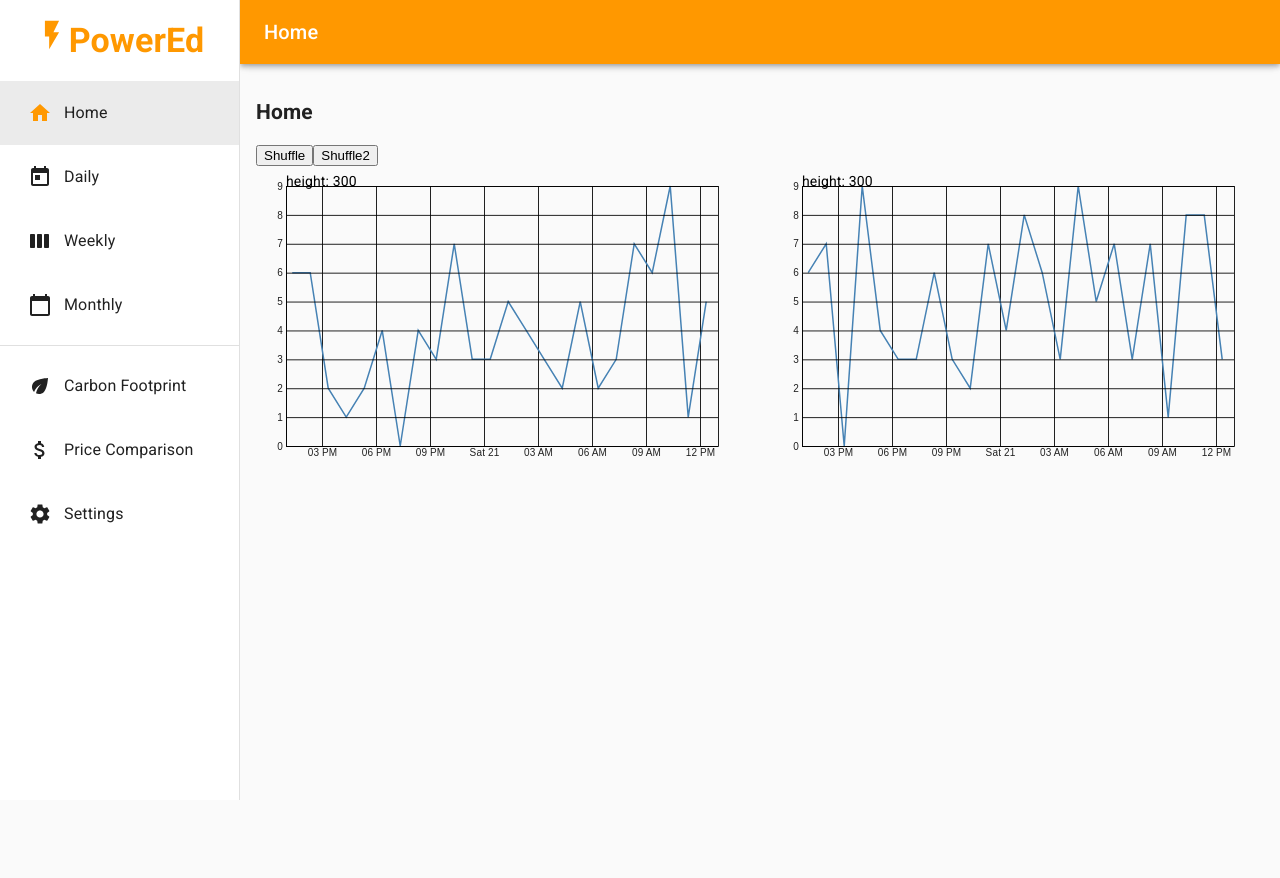
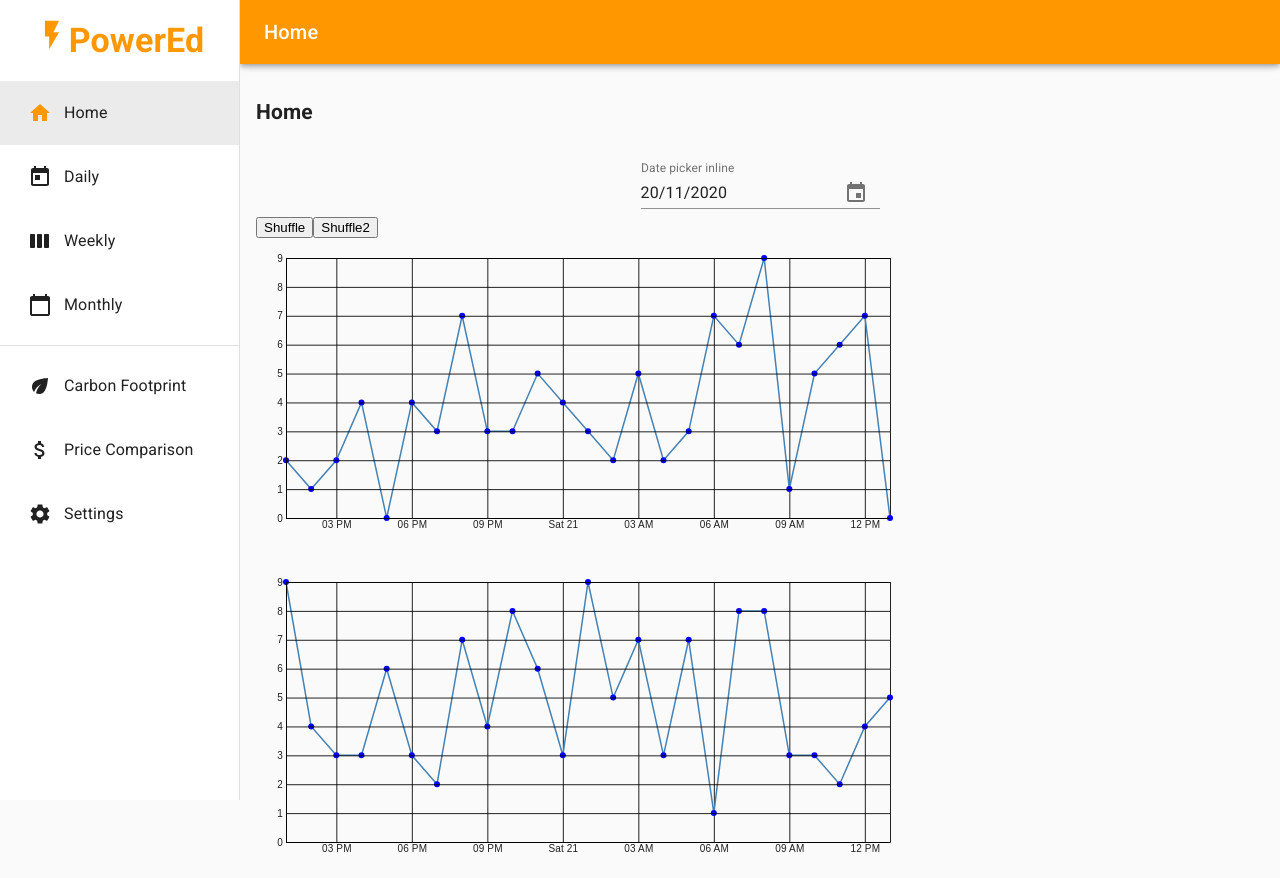
Before and after one commit to zozolina123/powered, a React (Create React App) app: page / in a window 1280 px wide. Before the commit the page ends 800 px from the top, so only its background shows below. Built offline with nearby package versions, Linux system fonts and the light colour scheme.

Commit message:
improve charts

```diff
--- a/package.json
+++ b/package.json
@@ -3,8 +3,10 @@
     "version": "0.1.0",
     "private": true,
     "dependencies": {
+        "@date-io/date-fns": "^1.3.13",
         "@material-ui/core": "^4.11.0",
         "@material-ui/icons": "^4.9.1",
+        "@material-ui/pickers": "^3.2.10",
         "@testing-library/jest-dom": "^4.2.4",
         "@testing-library/react": "^9.3.2",
         "@testing-library/user-event": "^7.1.2",
@@ -24,6 +26,7 @@
         "d3-selection": "^2.0.0",
         "d3-shape": "^2.0.0",
         "d3-transition": "^2.0.0",
+        "date-fns": "^2.16.1",
         "node-sass": "^4.14.1",
         "react": "^16.13.1",
         "react-d3-library": "^1.1.8",
--- a/src/App.tsx
+++ b/src/App.tsx
@@ -1,6 +1,8 @@
 import './App.scss';
 
+import DateFnsUtils from '@date-io/date-fns';
 import { createStyles, makeStyles, Theme } from '@material-ui/core/styles';
+import { MuiPickersUtilsProvider } from '@material-ui/pickers';
 import React from 'react';
 import Helmet from 'react-helmet';
 import { BrowserRouter as Router, Route, Switch } from 'react-router-dom';
@@ -29,6 +31,7 @@ const App: React.FC = () => {
     const classes = useStyles();
 
     return (
+        <MuiPickersUtilsProvider utils={DateFnsUtils}>
             <IntlProvider>
                 <CustomThemeProvider>
                     <DimProvider>
@@ -53,6 +56,7 @@ const App: React.FC = () => {
                     </DimProvider>
                 </CustomThemeProvider>
             </IntlProvider>
+        </MuiPickersUtilsProvider>
     );
 };
 
--- /dev/null
+++ b/src/components/common/DatePicker.tsx
@@ -0,0 +1,35 @@
+import DateFnsUtils from '@date-io/date-fns';
+import Grid from '@material-ui/core/Grid';
+import { KeyboardDatePicker } from '@material-ui/pickers';
+import React from 'react';
+
+export default function DatePicker() {
+    const todayDate = new Date(Date.now());
+    const [selectedDate, setSelectedDate] = React.useState<Date | null>(todayDate);
+    const DateUtil = new DateFnsUtils();
+
+    const handleDateChange = (date: Date | null) => {
+        setSelectedDate(date);
+    };
+
+    return (
+        <Grid container justify="space-around">
+            <KeyboardDatePicker
+                minDate={DateUtil.addDays(todayDate, -365)}
+                maxDate={todayDate}
+                autoOk={true}
+                disableToolbar
+                variant="inline"
+                format="dd/MM/yyyy"
+                margin="normal"
+                id="date-picker-inline"
+                label="Date picker inline"
+                value={selectedDate}
+                onChange={handleDateChange}
+                KeyboardButtonProps={{
+                    'aria-label': 'change date',
+                }}
+            />
+        </Grid>
+    );
+}
--- a/src/components/d3/ThePattern.jsx
+++ b/src/components/d3/ThePattern.jsx
@@ -21,7 +21,6 @@ class ThePattern {
         this.setScales(); //<-------two
         this.chart = this.svg.append('g');
         this.chart.attr('transform', `translate(${this.margin.left}, ${this.margin.top})`);
-        this.chart.append('text').text(`height: ${dims.height}`);
         this.createAxes(); //<-----three
 
         this.updateData(data);
@@ -80,40 +79,50 @@ class ThePattern {
         this.setDims(dims);
         this.setScales();
         this.updateAxes();
-        this.circles = this.chart.selectAll('.myCircle').data([this.data]);
+        this.circles = this.chart.selectAll('.circles').data(this.data);
+        this.lines = this.chart.selectAll('.lines').data([this.data]);
+
         this.circles
+            .transition()
+            .duration(500)
+            .attr('cx', (d, i) => this.xScale(new Date(this.date.getTime() + i * 60 * 60 * 1000)))
+            .attr('cy', (d) => this.yScale(d));
+
+        this.lines
             .transition()
             .duration(500)
             .attr(
                 'd',
                 line()
-                    .x((d, i) => this.xScale(Date.now() + i * 60 * 60 * 1000))
+                    .x((d, i) => this.xScale(new Date(this.date.getTime() + i * 60 * 60 * 1000)))
                     .y((d) => this.yScale(d)),
             );
     };
 
     enter = () => {
-        this.circles
+        this.lines
             .enter()
             .append('path')
-            .attr('class', 'myCircle')
+            .attr('class', 'lines')
             .attr('fill', 'none')
             .attr('stroke', 'steelblue')
             .attr('stroke-width', 1.5)
             .attr(
                 'd',
                 line()
-                    .x((d, i) => this.xScale(Date.now() + i * 60 * 60 * 1000))
+                    .x((d, i) => this.xScale(new Date(this.date.getTime() + i * 60 * 60 * 1000)))
                     .y((d) => this.yScale(d)),
             );
-        // this.circles
-        //     .enter()
-        //     .append('circle')
-        //     .attr('class', 'myCircle')
-        //     .attr('r', 10)
-        //     .attr('cx', (d, i) => this.xScale(i))
-        //     .attr('cy', (d) => this.yScale(d))
-        //     .attr('fill', 'green');
+
+        this.circles
+            .data(this.data)
+            .enter()
+            .append('circle')
+            .attr('class', 'circles')
+            .attr('r', 3)
+            .attr('cx', (d, i) => this.xScale(new Date(this.date.getTime() + i * 60 * 60 * 1000)))
+            .attr('cy', (d) => this.yScale(d))
+            .attr('fill', 'blue');
 
         this.exit();
     };
--- a/src/components/home/Chart.tsx
+++ b/src/components/home/Chart.tsx
@@ -30,7 +30,6 @@ function Chart({ dims, data }: Props) {
     }, [dims]);
 
     useEffect(() => {
-        console.log(data);
         vizInitialized && canvas.updateData(data);
     }, [data]);
 
--- a/src/components/home/Home.tsx
+++ b/src/components/home/Home.tsx
@@ -1,6 +1,9 @@
+import 'date-fns';
+
 import { Grid } from '@material-ui/core';
 import React, { useState } from 'react';
 
+import DatePicker from '../common/DatePicker';
 import { DimProvider } from '../utils/DimContext';
 import DocumentTitle from '../utils/DocumentTitle';
 import Chart from './Chart';
@@ -11,7 +14,7 @@ function Home() {
 
     function generateArray() {
         const arr = [];
-        for (let i = 0; i < 24; i++) {
+        for (let i = 0; i < 25; i++) {
             arr[i] = Math.round(Math.random() * 9);
         }
         return arr;
@@ -21,15 +24,16 @@ function Home() {
         <>
             <DocumentTitle title="Home" />
             <h2>Home</h2>
+            <DatePicker />
             <button onClick={() => setData(generateArray())}>Shuffle</button>
             <button onClick={() => setData2(generateArray())}>Shuffle2</button>
             <Grid container spacing={3}>
-                <Grid item xs={12} sm={6}>
+                <Grid item xs={12} sm={8}>
                     <DimProvider>
                         <Chart data={data} />
                     </DimProvider>
                 </Grid>
-                <Grid item xs={12} sm={6}>
+                <Grid item xs={12} sm={8}>
                     <DimProvider>
                         <Chart data={data2} />
                     </DimProvider>
```
Also changed, not shown: 1 other file (tests, documents, lock files or other folders). Lines whose indentation alone changed are shown as unchanged.
